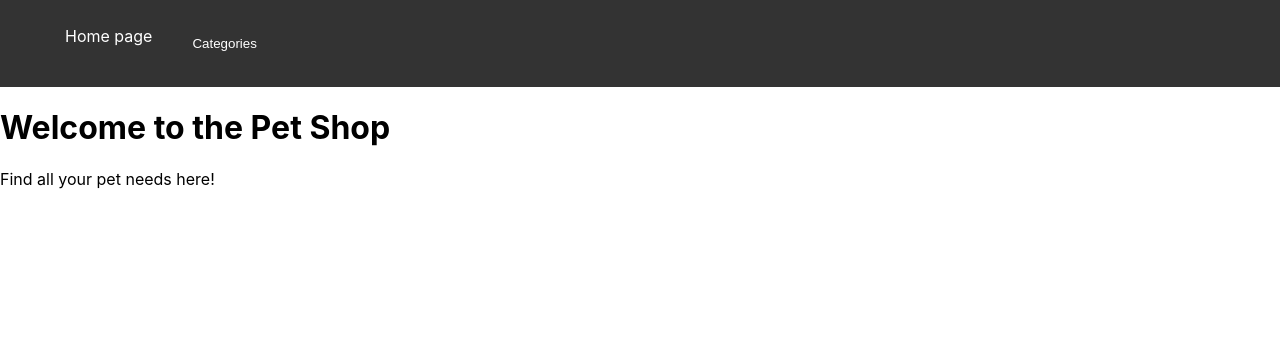
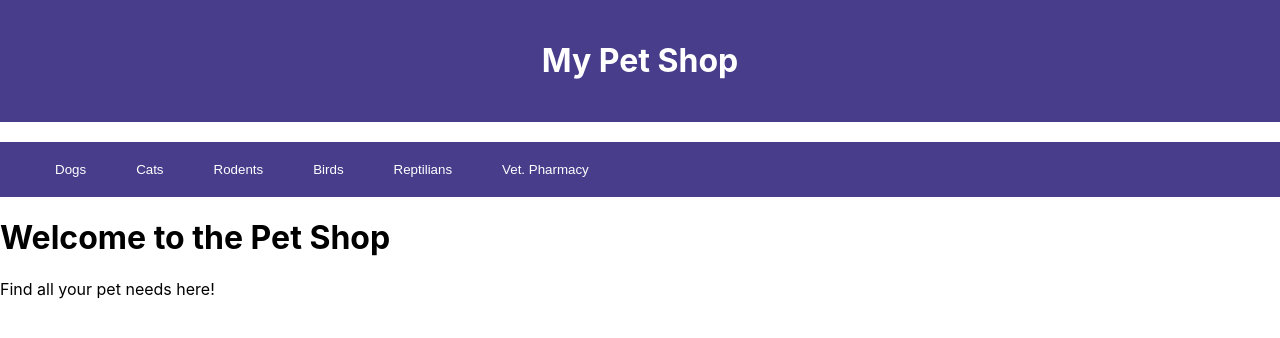
Before and after one commit to Azamat31415/GoProject, a React (Create React App) app in the folder web/: page / in a window 1280 px wide. Shown: the top 338 px of the page. Built offline with nearby package versions, Linux system fonts and the light colour scheme.

Commit message:
Building navbar and header

```diff
--- a/web/src/App.css
+++ b/web/src/App.css
@@ -1,5 +1,5 @@
 nav {
-  background: #333;
+  background: #483D8B;
   padding: 10px;
 }
 
@@ -23,7 +23,7 @@ nav a {
 }
 
 .dropbtn {
-  background-color: #333;
+  background-color: #483D8B;
   color: white;
   border: none;
   padding: 10px;
@@ -34,16 +34,68 @@ nav a {
   display: none;
   position: absolute;
   background-color: white;
-  min-width: 120px;
+  min-width: 200px;
   box-shadow: 0px 4px 8px rgba(0, 0, 0, 0.2);
-}
-
-.dropdown-content a {
-  color: black;
-  padding: 10px;
-  display: block;
+  max-height: 500px;
+  overflow-y: auto;
 }
 
 .dropdown:hover .dropdown-content {
   display: block;
 }
+
+.category-table {
+  width: 100%;
+  border-collapse: collapse;
+  text-align: center;
+  border: none;
+}
+
+.category-table th,
+.category-table td {
+  padding: 10px;
+  text-align: center;
+  width: 100px;
+  min-width: 100px;
+  vertical-align: top;
+  border: none;
+}
+
+.category-table th {
+  background-color: #f4f4f4;
+  font-weight: bold;
+}
+
+.subcategory-item {
+  margin-bottom: 5px;
+}
+
+ul {
+  margin: 0;
+  padding-left: 20px;
+}
+
+ul li {
+  list-style-type: none;
+}
+
+ul li a {
+  text-decoration: none;
+  color: #000000;
+}
+
+ul li a:hover {
+  text-decoration: underline;
+}
+
+/* header */
+header {
+  background: #483D8B;
+  color: white;
+  padding: 20px;
+  text-align: center;
+}
+
+nav {
+  margin-top: 20px;
+}
--- a/web/src/components/Navbar.js
+++ b/web/src/components/Navbar.js
@@ -1,24 +1,131 @@
 import { Link } from "react-router-dom";
+
+const categories = [
+    {
+        name: "Dogs",
+        subcategories: [
+            { title: "Feed", items: ["Dry", "Wet", "Super premium class"] },
+            { title: "Treats", items: ["Chews", "Snacks", "Biscuits"] },
+            { title: "Care and hygiene", items: ["Shampoos", "Claw clippers", "Puhoderki", "Combs", "Mittens"] },
+            { title: "Toilets and trays", items: ["Toilets", "Trays", "Diapers", "Bags and napkins"] },
+            { title: "Clothes and shoes", items: ["Cloth", "Shoes", "Accessories"] },
+            { title: "Ammunition", items: ["Collars", "Leashes", "Muzzles", "Harnesses", "Roulettes", "Addresses", "Chains and carabiners"] },
+            { title: "Automatic feeders", items: ["Automatic feeders", "Automatic drinking bowls", "Container"] },
+            { title: "Beds", items: ["Beds", "Aviaries and cages", "Bags and carriers", "Toys"] },
+        ],
+    },
+    {
+        name: "Cats",
+        subcategories: [
+            { title: "Feed", items: ["Dry", "Wet", "Super premium class"] },
+            { title: "Toys", items: ["Balls", "Mice", "Feathers"] },
+            { title: "Care and hygiene", items: ["Shampoos", "Nail Clippers"] },
+            { title: "Toilets and trays", items: ["Toilets", "Trays", "Diapers", "Bags and napkins"] },
+            { title: "Clothes and shoes", items: ["Cloth", "Shoes", "Accessories"] },
+            { title: "Ammunition", items: ["Collars", "Leashes", "Muzzles", "Harnesses", "Roulettes", "Addresses", "Chains and carabiners"] },
+            { title: "Automatic feeders", items: ["Automatic feeders", "Automatic drinking bowls", "Container"] },
+            { title: "Beds", items: ["Beds", "Aviaries and cages", "Bags and carriers", "Toys"] },
+        ],
+    },
+    {
+        name: "Rodents",
+        subcategories: [
+            { title: "Feed", items: ["Dry", "Wet", "Super premium class"] },
+            { title: "Treats", items: ["Chews", "Snacks", "Biscuits"] },
+            { title: "Care and hygiene", items: ["Shampoos", "Claw clippers"] },
+            { title: "Toilets and trays", items: ["Toilets", "Trays", "Diapers", "Bags and napkins"] },
+            { title: "Clothes and shoes", items: ["Cloth", "Shoes", "Accessories"] },
+            { title: "Ammunition", items: ["Collars", "Leashes", "Muzzles", "Harnesses", "Roulettes", "Addresses", "Chains and carabiners"] },
+            { title: "Automatic feeders", items: ["Automatic feeders", "Automatic drinking bowls", "Container"] },
+            { title: "Beds", items: ["Beds", "Aviaries and cages", "Bags and carriers", "Toys"] },
+        ],
+    },
+    {
+        name: "Birds",
+        subcategories: [
+            { title: "Feed", items: ["Dry", "Wet", "Super premium class"] },
+            { title: "Treats", items: ["Chews", "Snacks", "Biscuits"] },
+            { title: "Care and hygiene", items: ["Shampoos", "Claw clippers"] },
+            { title: "Toilets and trays", items: ["Toilets", "Trays", "Diapers", "Bags and napkins"] },
+            { title: "Clothes and shoes", items: ["Cloth", "Shoes", "Accessories"] },
+            { title: "Ammunition", items: ["Collars", "Leashes", "Muzzles", "Harnesses", "Roulettes", "Addresses", "Chains and carabiners"] },
+            { title: "Automatic feeders", items: ["Automatic feeders", "Automatic drinking bowls", "Container"] },
+            { title: "Beds", items: ["Beds", "Aviaries and cages", "Bags and carriers", "Toys"] },
+        ],
+    },
+    {
+        name: "Reptilians",
+        subcategories: [
+            { title: "Feed", items: ["Dry", "Wet", "Super premium class"] },
+            { title: "Treats", items: ["Chews", "Snacks", "Biscuits"] },
+            { title: "Care and hygiene", items: ["Shampoos", "Claw clippers"] },
+            { title: "Toilets and trays", items: ["Toilets", "Trays", "Diapers", "Bags and napkins"] },
+            { title: "Clothes and shoes", items: ["Cloth", "Shoes", "Accessories"] },
+            { title: "Ammunition", items: ["Collars", "Leashes", "Muzzles", "Harnesses", "Roulettes", "Addresses", "Chains and carabiners"] },
+            { title: "Automatic feeders", items: ["Automatic feeders", "Automatic drinking bowls", "Container"] },
+            { title: "Beds", items: ["Beds", "Aviaries and cages", "Bags and carriers", "Toys"] },
+        ],
+    },
+    {
+        name: "Vet. Pharmacy",
+        subcategories: [
+            { title: "Feed", items: ["Dry", "Wet", "Super premium class"] },
+            { title: "Treats", items: ["Chews", "Snacks", "Biscuits"] },
+            { title: "Care and hygiene", items: ["Shampoos", "Claw clippers"] },
+            { title: "Toilets and trays", items: ["Toilets", "Trays", "Diapers", "Bags and napkins"] },
+            { title: "Clothes and shoes", items: ["Cloth", "Shoes", "Accessories"] },
+            { title: "Ammunition", items: ["Collars", "Leashes", "Muzzles", "Harnesses", "Roulettes", "Addresses", "Chains and carabiners"] },
+            { title: "Automatic feeders", items: ["Automatic feeders", "Automatic drinking bowls", "Container"] },
+            { title: "Beds", items: ["Beds", "Aviaries and cages", "Bags and carriers", "Toys"] },
+        ],
+    },
+];
 
 const Navbar = () => {
     return (
-        <nav>
+        <>
+            <header style={{ background: "#483D8B", color: "white", padding: "20px", textAlign: "center" }}>
+                <h1>My Pet Shop</h1>
+            </header>
+
+            <nav style={{ marginTop: "20px" }}>
                 <ul>
-                <li>
-                    <Link to="/">Home page</Link>
-                </li>
-                <li>
+                    {categories.map((category) => (
+                        <li key={category.name}>
                             <div className="dropdown">
-                        <button className="dropbtn">Categories</button>
+                                <button className="dropbtn">{category.name}</button>
                                 <div className="dropdown-content">
-                            <Link to="/products/dog">Dogs</Link>
-                            <Link to="/products/cat">Cats</Link>
-                            <Link to="/products/birds">Birds</Link>
+                                    <table className="category-table">
+                                        <thead>
+                                        <tr>
+                                            {category.subcategories.map((subcategory) => (
+                                                <th key={subcategory.title}>{subcategory.title}</th>
+                                            ))}
+                                        </tr>
+                                        </thead>
+                                        <tbody>
+                                        <tr>
+                                            {category.subcategories.map((subcategory) => (
+                                                <td key={subcategory.title}>
+                                                    {subcategory.items.map((item) => (
+                                                        <div key={item} className="subcategory-item">
+                                                            <Link to={`/products/${category.name.toLowerCase()}/${subcategory.title.toLowerCase()}/${item.toLowerCase()}`}>
+                                                                {item}
+                                                            </Link>
+                                                        </div>
+                                                    ))}
+                                                </td>
+                                            ))}
+                                        </tr>
+                                        </tbody>
+                                    </table>
                                 </div>
                             </div>
                         </li>
+                    ))}
                 </ul>
             </nav>
+        </>
     );
 };
 
```
Lines whose indentation alone changed are shown as unchanged.
